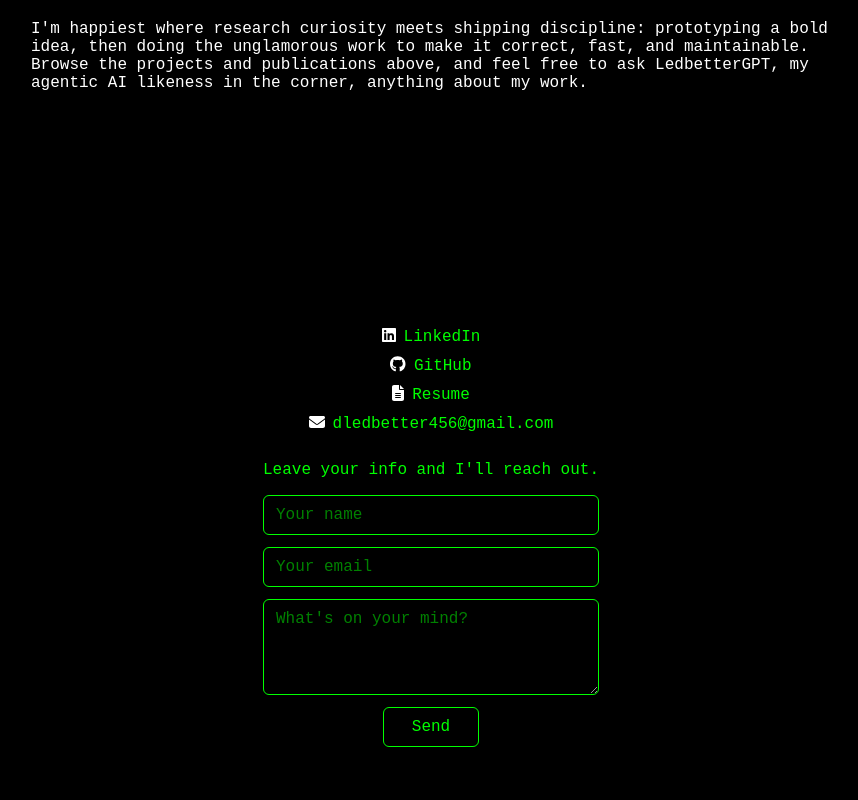
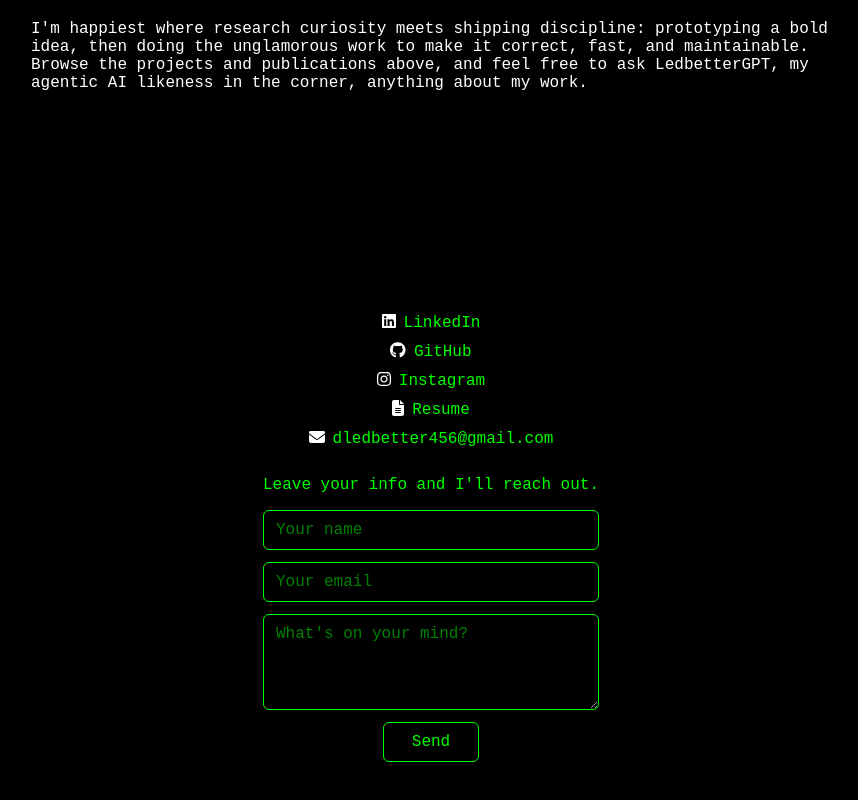
Before and after one commit to dledbetter123/ledbetter-website, a React (Create React App) app in the folder frontend/: page / in a window 1280 px wide. Shown: the part 2383-3183 px from the top of the page, without its empty margins (209-1067 px from the left). Built offline with nearby package versions, Linux system fonts and the light colour scheme; no server answers.

Commit message:
contact: add Instagram (@davbetter) to the Contact section

```diff
--- a/frontend/src/components/ContactPage/ContactPage.js
+++ b/frontend/src/components/ContactPage/ContactPage.js
@@ -2,7 +2,7 @@
 import React, { useState } from 'react';
 import './ContactPage.css';
 import { FontAwesomeIcon } from '@fortawesome/react-fontawesome';
-import { faLinkedin, faGithub } from '@fortawesome/free-brands-svg-icons';
+import { faLinkedin, faGithub, faInstagram } from '@fortawesome/free-brands-svg-icons';
 import { faFileLines, faEnvelope } from '@fortawesome/free-solid-svg-icons';
 import TypingText from '../TypingText/TypingText';
 
@@ -109,6 +109,12 @@ const ContactPage = () => {
             </a>
           </li>
           <li>
+            <FontAwesomeIcon icon={faInstagram} className="icon" />
+            <a href="https://www.instagram.com/davbetter" className="contactLink" target="_blank" rel="noopener noreferrer">
+              <TypingText as="span" speed={40} text="Instagram" style={label} />
+            </a>
+          </li>
+          <li>
             <FontAwesomeIcon icon={faFileLines} className="icon" />
             <a href={RESUME_URL} className="contactLink" target="_blank" rel="noopener noreferrer" onClick={onResumeClick}>
               <TypingText as="span" speed={40} text="Resume" style={label} />
```
